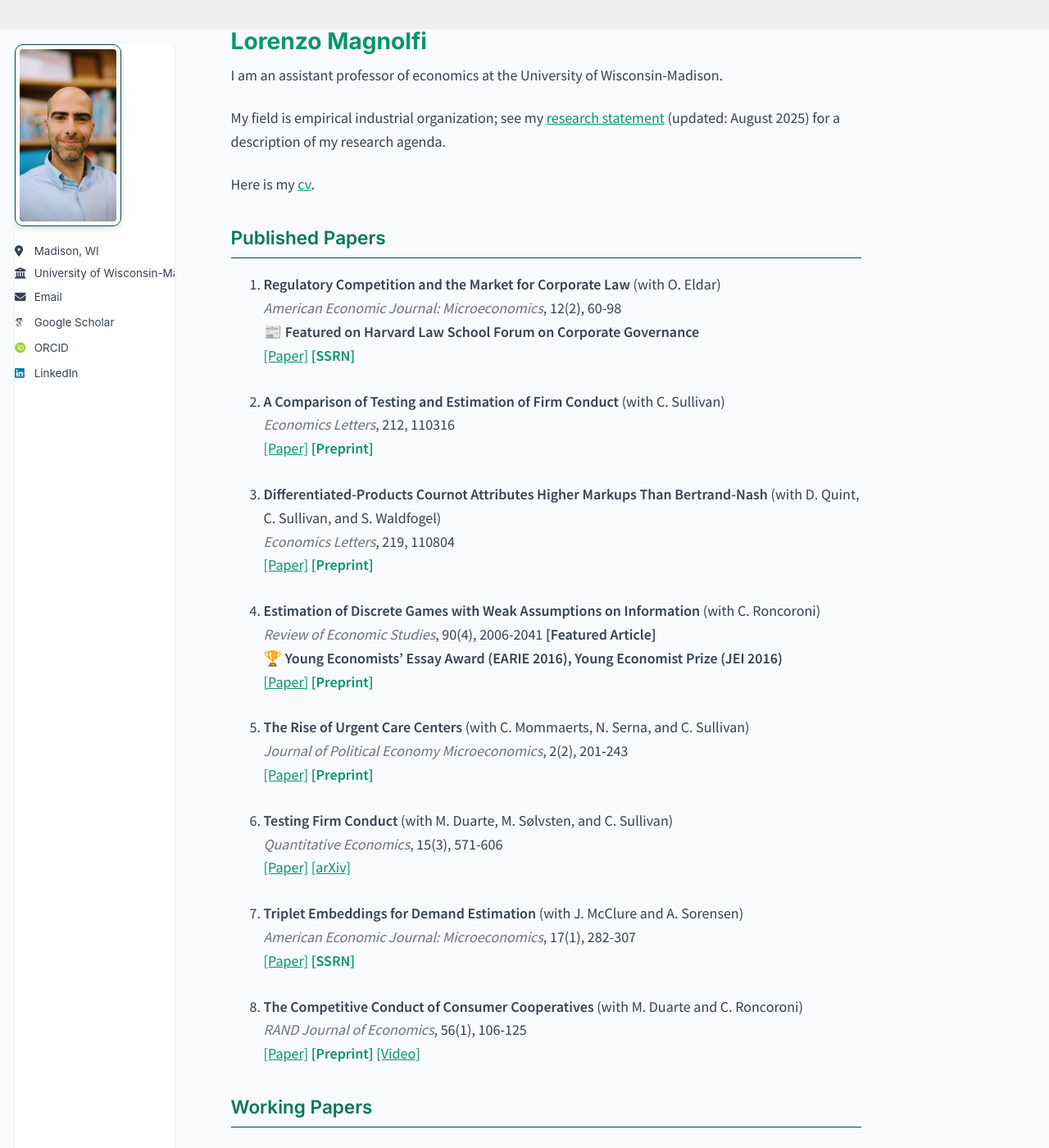
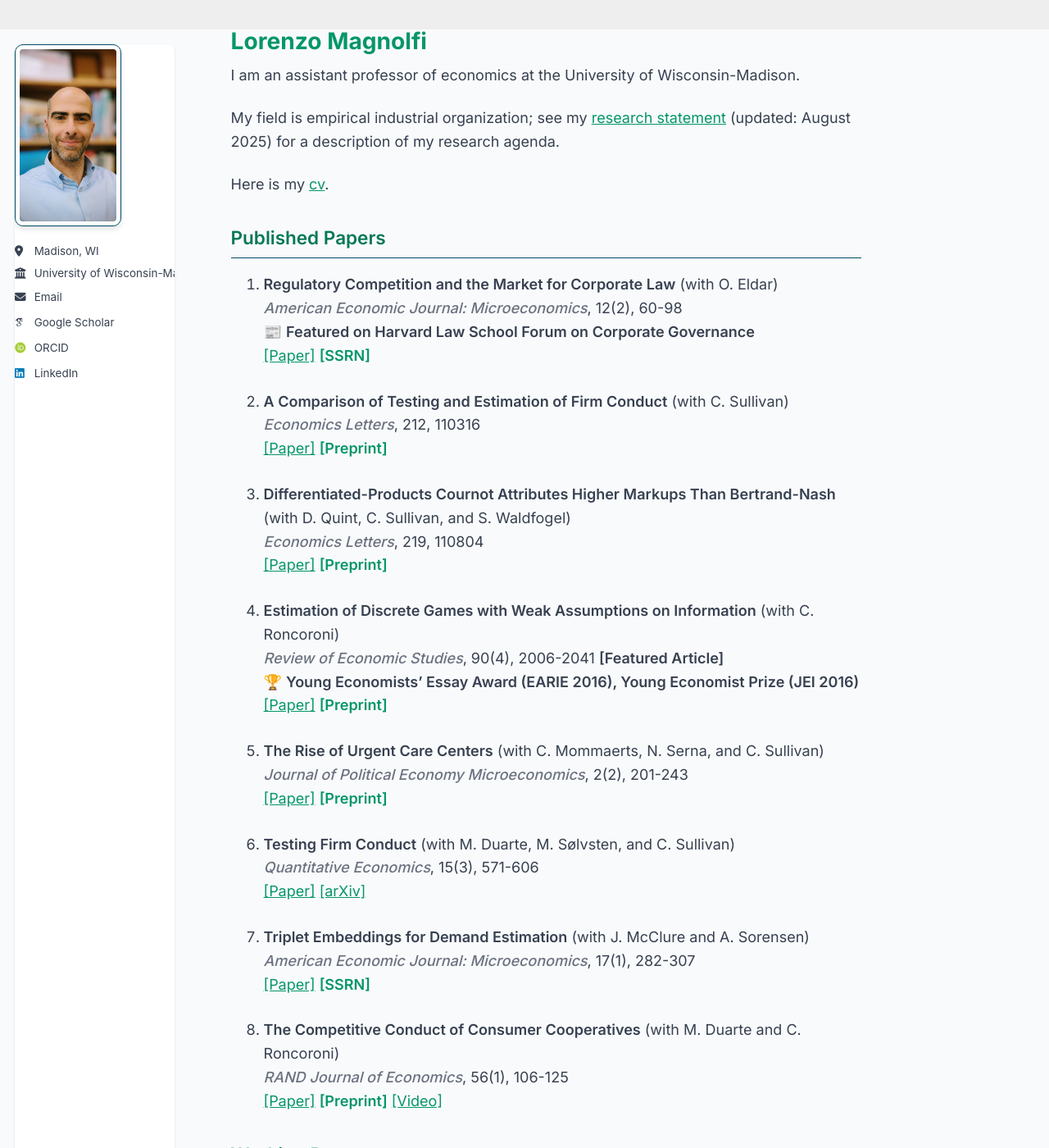
Before and after one commit to LorenzoMagnolfi/Lorenzomagnolfi.github.io, a Jekyll site: the page built from _pages/about.md, in a window 1280 px wide and 1400 px high. Shown: the whole window at 82% size. Built offline with Jekyll 4.4.1, drawn with Linux system fonts in a browser that asks for light colours; some web fonts are replaced; a script that is not in the unit is left out.

Commit message:
Update custom.css

```diff
--- a/assets/css/custom.css
+++ b/assets/css/custom.css
@@ -23,7 +23,7 @@
 
 /* Base Typography */
 body {
-  font-family: 'Source Sans Pro', -apple-system, BlinkMacSystemFont, sans-serif;
+  font-family: 'Inter', -apple-system, BlinkMacSystemFont, sans-serif;
   color: var(--text-primary);
   line-height: 1.6;
   background-color: var(--background-main);
```
